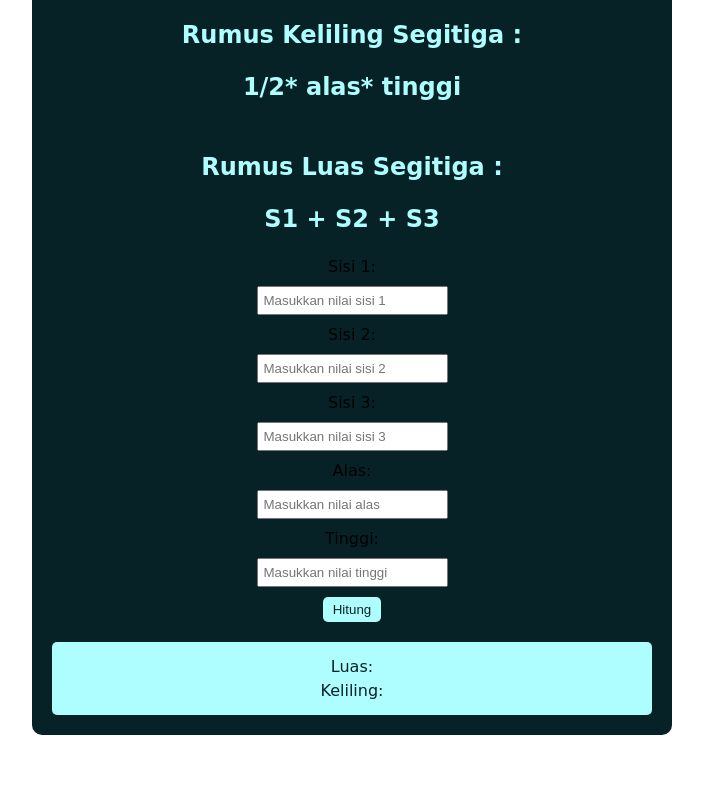
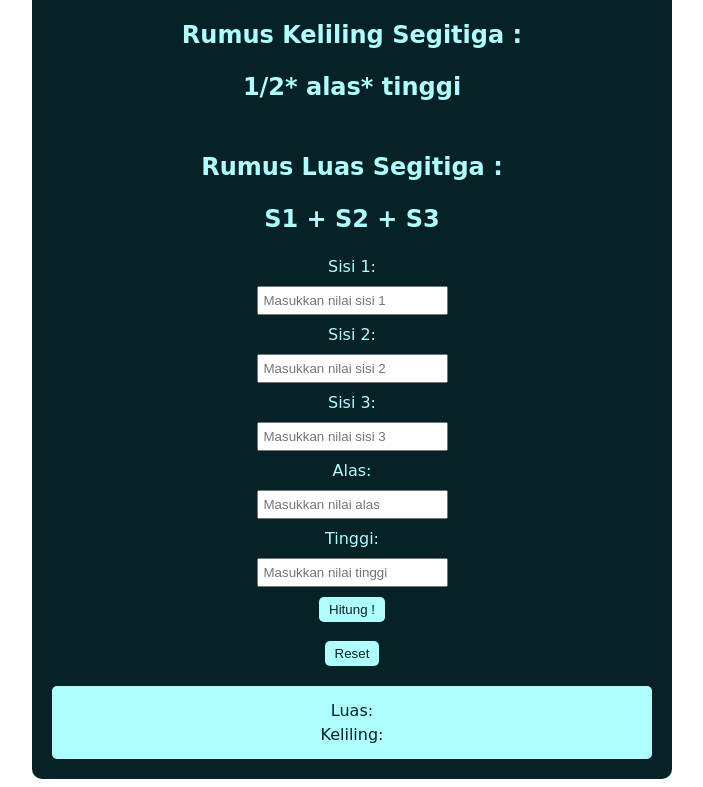
Before and after one commit to revou-fundamental-course/7-aug-23-sarah-jessicaa, a plain HTML site: page index.html in a window 1280 px wide. Shown: the part 412-1199 px from the top of the page, without its empty margins (288-991 px from the left). Before the commit the page ends 1155 px from the top, so only its background shows below. Drawn offline with Linux system fonts and the light colour scheme.

Commit message:
Add files via upload

```diff
--- a/index.html
+++ b/index.html
@@ -28,7 +28,9 @@
 			<input type="number" id="alas" placeholder="Masukkan nilai alas">
 			<label for="tinggi">Tinggi:</label>
 			<input type="number" id="tinggi" placeholder="Masukkan nilai tinggi">
-			<button onclick="hitung()">Hitung</button>
+			<button onclick="hitung()">Hitung !</button>
+			<br>
+			<button onclick="resetForm()">Reset</button>
 		</div>
 		<div class="hasil">
 			<p>Luas: <span id="luas"></span></p>
--- a/script.js
+++ b/script.js
@@ -19,3 +19,13 @@ function hitung() {
 		document.getElementById("luas").innerHTML = "Masukkan nilai alas dan tinggi";
 	}
 }
+
+function resetForm() {
+	document.getElementById("sisi1").value = "";
+	document.getElementById("sisi2").value = "";
+	document.getElementById("sisi3").value = "";
+	document.getElementById("alas").value = "";
+	document.getElementById("tinggi").value = "";
+	document.getElementById("luas").innerHTML = "";
+	document.getElementById("keliling").innerHTML = "";
+}
--- a/style.css
+++ b/style.css
@@ -17,6 +17,10 @@ h1 {
 
 h2 {
     color: #AEFEFF;
+}
+
+label {
+	color:#AEFEFF;
 }
 
 .image {
```
